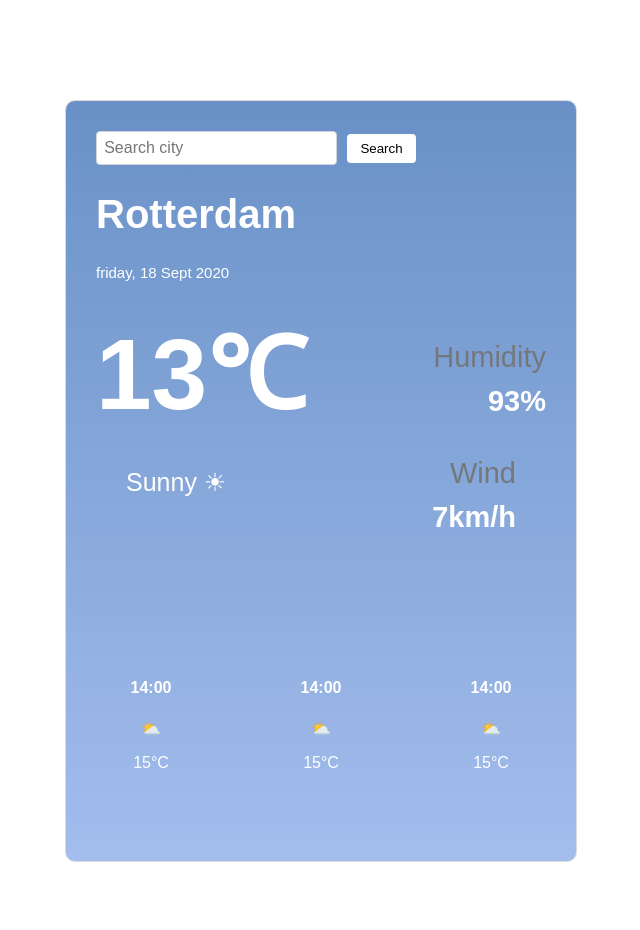
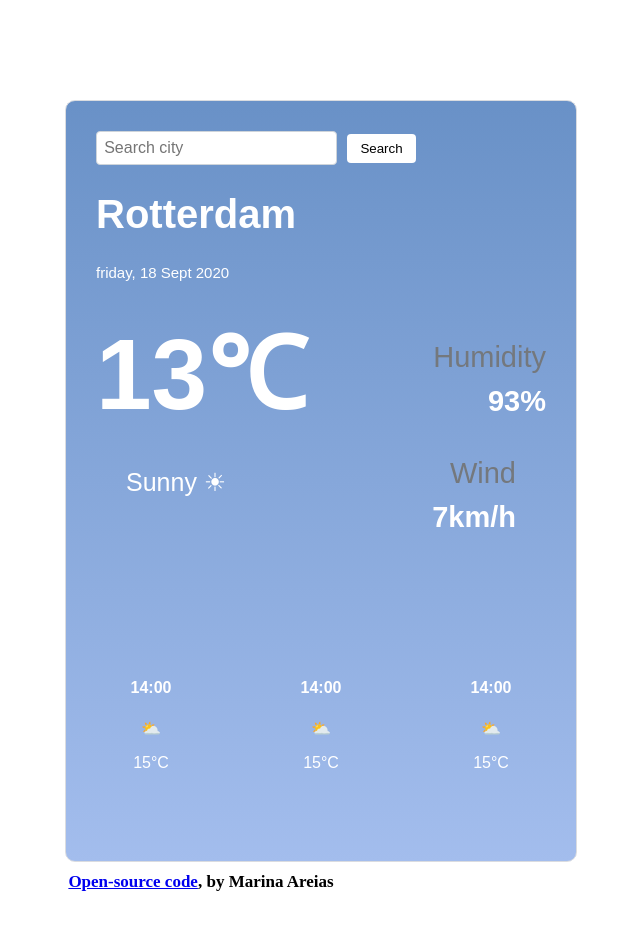
Before and after one commit to MarinaAreias/weather-app-react, a React (Create React App) app: page / in a window 1280 px wide. Shown: the top 930 px of the page, without its empty margins (319-959 px from the left). Built offline with nearby package versions, Linux system fonts and the light colour scheme.

Commit message:
added footer with open-source

```diff
--- /dev/null
+++ b/src/OpenSource.css
@@ -0,0 +1,9 @@
+.open-source {
+  text-align: center;
+  font-size: 17px;
+  color: black;
+  font-weight: bold;
+  position: relative;
+  bottom: 90px;
+  right: 120px;
+}
--- /dev/null
+++ b/src/OpenSource.js
@@ -0,0 +1,19 @@
+import React from "react";
+
+import "./OpenSource.css";
+
+
+export default function Ola(){
+    return (
+
+    <footer className="open-source">
+<a href= "https://github.com/MarinaAreias/weather-app-react"
+    target= "_black"
+    rel="noreferrer">
+    Open-source code
+</a>
+,  by Marina Areias
+
+    </footer>
+    );
+}
--- a/src/index.js
+++ b/src/index.js
@@ -1,13 +1,14 @@
 import React from 'react';
 import ReactDOM from 'react-dom';
 import App from './App';
-
+import OpenSource from './OpenSource';
 import reportWebVitals from './reportWebVitals';
 
 
 ReactDOM.render(
   <React.StrictMode>
     <App />
+    <OpenSource/>
 
   </React.StrictMode>,
   document.getElementById('root')
```
